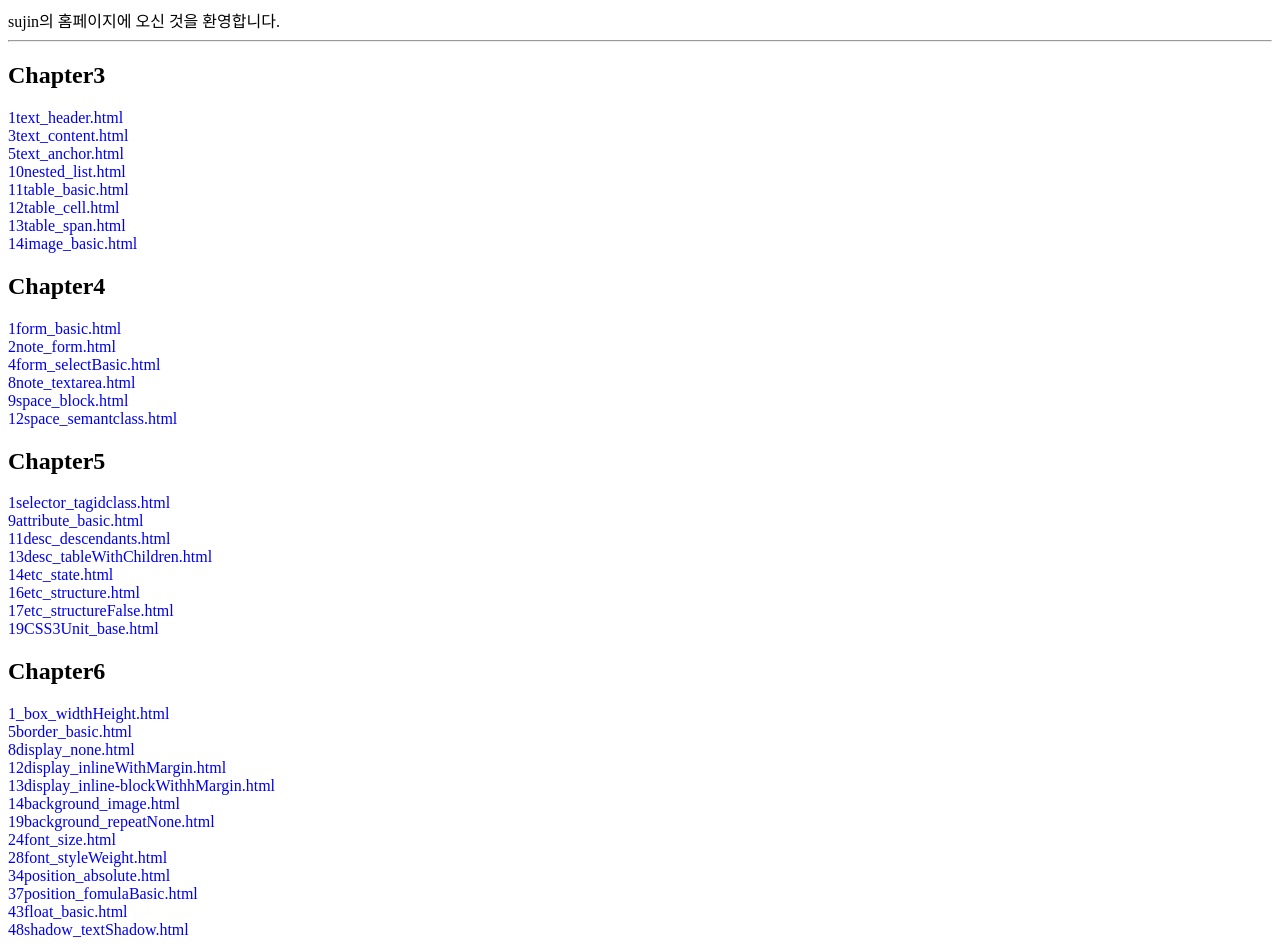
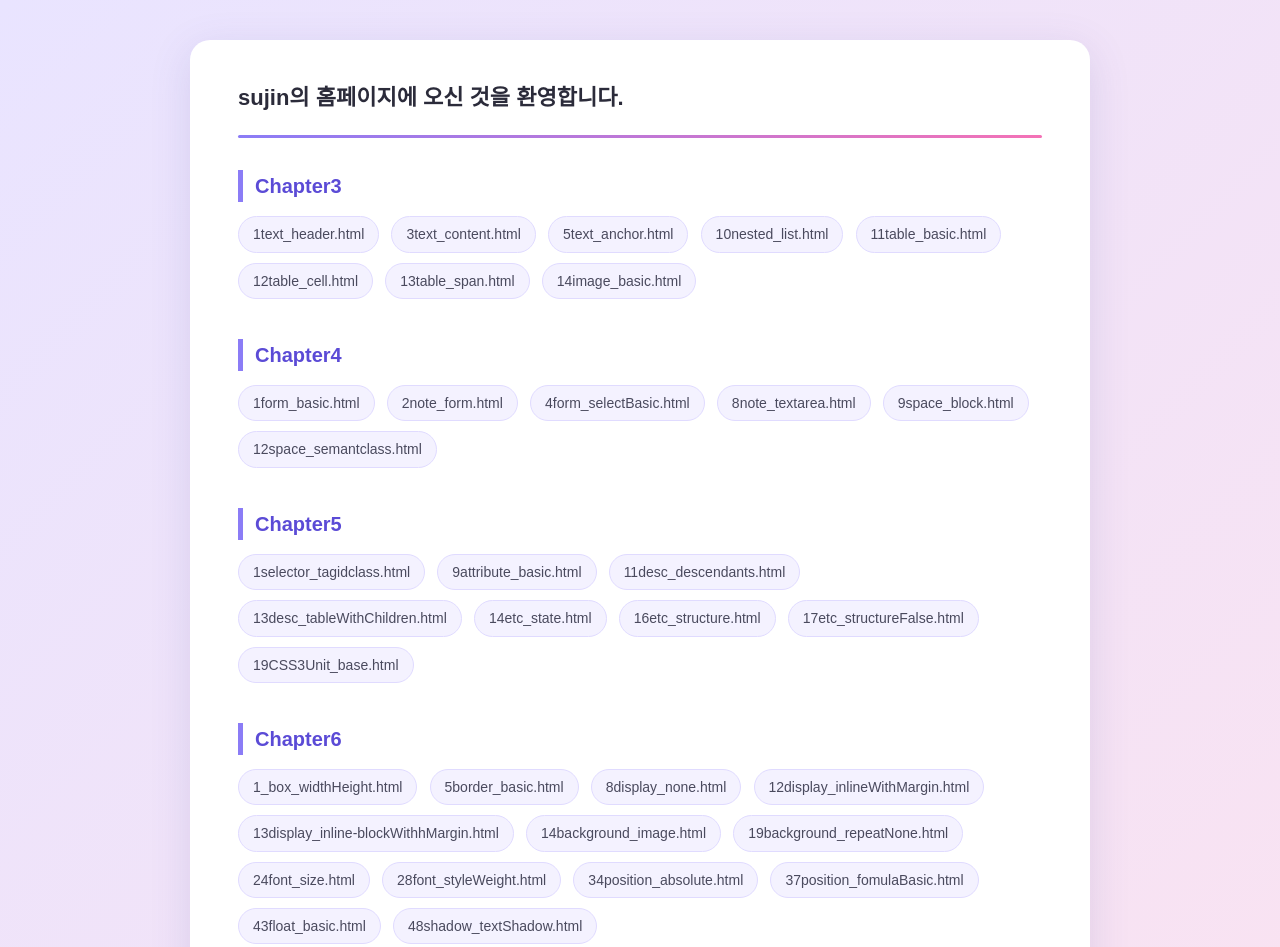
Before and after one commit to passujin/web26-2-c09, a plain HTML site: page index.html in a window 1280 px wide. Shown: the top 947 px of the page. Drawn offline with Linux system fonts and the light colour scheme.

Commit message:
블로그 html ,css, index.html 업데이트

```diff
--- a/index.html
+++ b/index.html
@@ -6,6 +6,90 @@
     <style>
         a {
         text-decoration: none;
+        }
+        /* 기본 */
+        * { box-sizing: border-box; }
+        body {
+            max-width: 900px;
+            margin: 40px auto;
+            padding: 40px 48px;
+            background: #ffffff;
+            font-family: 'Pretendard', '맑은 고딕', 'Malgun Gothic', sans-serif;
+            font-size: 22px;
+            font-weight: 600;
+            color: #2b2b3a;
+            border-radius: 20px;
+            box-shadow: 0 10px 40px rgba(90, 80, 160, 0.15);
+            line-height: 1.6;
+        }
+        html {
+            background: linear-gradient(135deg, #e9e4ff 0%, #fde2ee 100%);
+            min-height: 100%;
+        }
+
+        /* 구분선 */
+        hr {
+            border: none;
+            height: 3px;
+            margin: 20px 0 10px;
+            background: linear-gradient(90deg, #8b7cf6, #f472b6);
+            border-radius: 3px;
+        }
+
+        /* 챕터 제목 */
+        h2 {
+            margin: 32px 0 12px;
+            padding-left: 12px;
+            font-size: 20px;
+            color: #5b4bd6;
+            border-left: 5px solid #8b7cf6;
+        }
+
+        /* 링크 사이 줄바꿈 대신 버튼처럼 나란히 */
+        br { display: none; }
+
+        a {
+            display: inline-block;
+            margin: 0 6px 8px 0;
+            padding: 6px 14px;
+            font-size: 14px;
+            font-weight: 500;
+            color: #4a4a5e;
+            background: #f4f2ff;
+            border: 1px solid #e0dbff;
+            border-radius: 999px;
+            text-decoration: none;
+            transition: all 0.2s;
+        }
+        a:hover {
+            color: #ffffff;
+            background: #8b7cf6;
+            border-color: #8b7cf6;
+            transform: translateY(-2px);
+            box-shadow: 0 4px 10px rgba(139, 124, 246, 0.35);
+        }
+
+        /* 푸터 */
+        footer {
+            margin-top: 40px;
+            padding-top: 16px;
+            border-top: 1px solid #eee;
+            text-align: center;
+        }
+        footer p {
+            font-size: 13px;
+            font-weight: 400;
+            color: #888;
+        }
+
+        /* 휴대폰 화면 */
+        @media screen and (max-width: 767px) {
+            body {
+                margin: 0;
+                padding: 24px 16px;
+                border-radius: 0;
+                font-size: 18px;
+            }
         }
     </style>
 </head>
```
